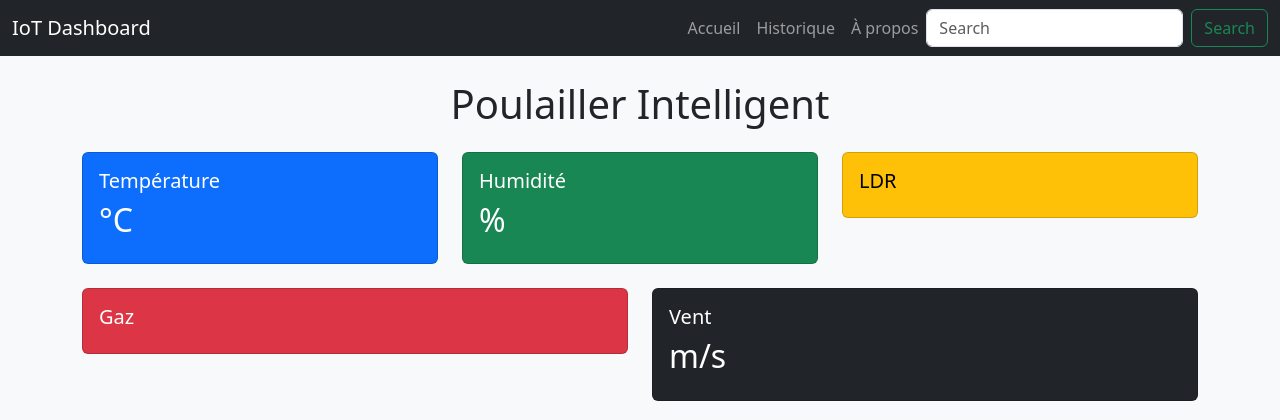
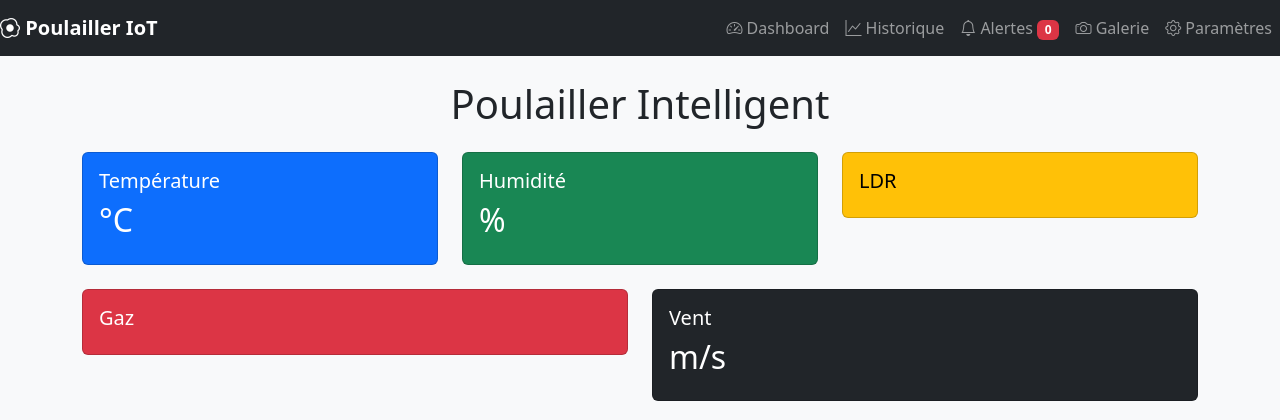
Before and after one commit to NDOURGHOSHT/iot_project, a Flask app: page / in a window 1280 px wide. Shown: the top 420 px of the page. Run offline with Flask 3, Linux system fonts and the light colour scheme; data that the repository does not hold is empty.

Commit message:
ça prend forme

```diff
--- a/app.py
+++ b/app.py
@@ -1,86 +1,14 @@
-# importer flask
-from flask import Flask, render_template
+from flask import Flask
 from pymongo import MongoClient
-# pour connecter le ESP32
-from flask import request
-# créer application
+from route.main import main_bp
+from route.api import api_bp
+from route.errors import errors_bp
+
 app = Flask(__name__)
-# connexion à MongoDB locale
-client = MongoClient("mongodb://localhost:27017/")
 
-# base de données
-db = client["iot_database"]
+app.register_blueprint(main_bp)
+app.register_blueprint(api_bp)
+app.register_blueprint(errors_bp)
 
-# collection (table)
-collection = db["sensor_data"]
-
-# page principale
-@app.route('/')
-def home():
-    # récupérer la dernière donnée ajoutée
-    data = collection.find_one(sort=[("_id", -1)])
-
-    return render_template("index.html", data=data)
-
-
-
-@app.route('/test')
-def test():
-    collection.insert_one({
-        "temperature": 25,
-        "humidity": 60,
-        "ldr": 300,
-        "mq135": 100,
-        "wind": 5
-    })
-    return "Donnée ajoutée"
-#pour le ESP32
-
-@app.route('/api/data', methods=['POST'])
-def receive_data():
-    data = request.json
-
-    collection.insert_one(data)
-
-    return {"message": "Donnée reçue"}, 200
-#pour afficher les donnée
-@app.route('/data')
-def get_data():
-    data = collection.find().sort("_id", -1).limit(1)
-
-    for d in data:
-        d["_id"] = str(d["_id"])
-        return d
-
-#rafrechire la page automatiquement
-@app.route('/latest')
-def latest():
-    data = collection.find_one(sort=[("_id", -1)])
-    data["_id"] = str(data["_id"])
-    return data
-
-@app.route('/history')
-def history():
-    return render_template("history.html")
-@app.route('/history-data')
-def history_data():
-    data = list(collection.find().sort("_id", -1).limit(20))
-
-    for d in data:
-        d["_id"] = str(d["_id"])
-
-    return data
-
-#CREE UN PAGE ERREUR 404
-@app.errorhandler(404)
-def page_not_found(e):
-    return render_template('404.html'), 404
-#CREE UN PAGE ERREUR 500
-@app.errorhandler(500)
-def internal_server_error(e):
-    return render_template('500.html'), 500
-
-# lancer serveur
 if __name__ == '__main__':
-    #app.run(debug=True)
     app.run(host="0.0.0.0", port=5000, debug=True, use_reloader=False)
--- /dev/null
+++ b/db.py
@@ -0,0 +1,6 @@
+# db.py
+from pymongo import MongoClient
+
+client = MongoClient("mongodb://localhost:27017/")
+db = client["iot_database"]
+collection = db["sensor_data"]
--- /dev/null
+++ b/route/main.py
@@ -0,0 +1,15 @@
+from flask import Blueprint, render_template
+from db import collection
+
+main_bp = Blueprint('main', __name__)
+
+
+
+@main_bp.route('/')
+def home():
+    data = collection.find_one(sort=[("_id", -1)])
+    return render_template("index.html", data=data)
+
+@main_bp.route('/history')
+def history():
+    return render_template("history.html")
--- a/templates/nav.html
+++ b/templates/nav.html
@@ -1,35 +1,19 @@
-<nav class="navbar navbar-expand-lg navbar-dark bg-dark">
-  <div class="container-fluid">
-    <a class="navbar-brand" href="/">IoT Dashboard</a>
 
+  <nav class="navbar navbar-expand-lg navbar-dark bg-dark">
+    <a class="navbar-brand fw-bold" href="/"><i class="bi bi-egg-fried"></i> Poulailler IoT</a>
     <button class="navbar-toggler" type="button" data-bs-toggle="collapse" data-bs-target="#navbarNav">
       <span class="navbar-toggler-icon"></span>
     </button>
 
-    <div class="collapse navbar-collapse" id="navbarNav">
+    <div class="collapse navbar-collapse">
       <ul class="navbar-nav ms-auto">
-
-        <li class="nav-item">
-          <a class="nav-link" href="/">Accueil</a>
-        </li>
-
-        <li class="nav-item">
-          <a class="nav-link" href="/history">Historique</a>
-        </li>
-
-        <li class="nav-item">
-          <a class="nav-link" href="/about">À propos</a>
-        </li>
-
-    </ul>
-
-    <form class="d-flex" role="search">
-      <input class="form-control me-2" type="search" placeholder="Search" aria-label="Search"/>
-      <button class="btn btn-outline-success" type="submit">Search</button>
-    </form>
-
-
-
+        <li class="nav-item"><a class="nav-link" href="/"><i class="bi bi-speedometer2"></i> Dashboard</a></li>
+        <li class="nav-item"><a class="nav-link" href="/history"><i class="bi bi-graph-up"></i> Historique</a></li>
+        <li class="nav-item"><a class="nav-link" href="/alertes"><i class="bi bi-bell"></i> Alertes
+          <span id="alert-badge" class="badge bg-danger">{{ active_alerts|default(0) }}</span>
+        </a></li>
+        <li class="nav-item"><a class="nav-link" href="/galerie"><i class="bi bi-camera"></i> Galerie</a></li>
+        <li class="nav-item"><a class="nav-link" href="/parametres"><i class="bi bi-gear"></i> Paramètres</a></li>
+      </ul>
     </div>
-  </div>
-</nav>
+  </nav>
```
Also changed, not shown: route/api.py (added, +40 -0 lines), route/errors.py (added, +11 -0 lines), route/__init__.py (added), static/css/nav.css (added), templates/index.html (indentation only).
